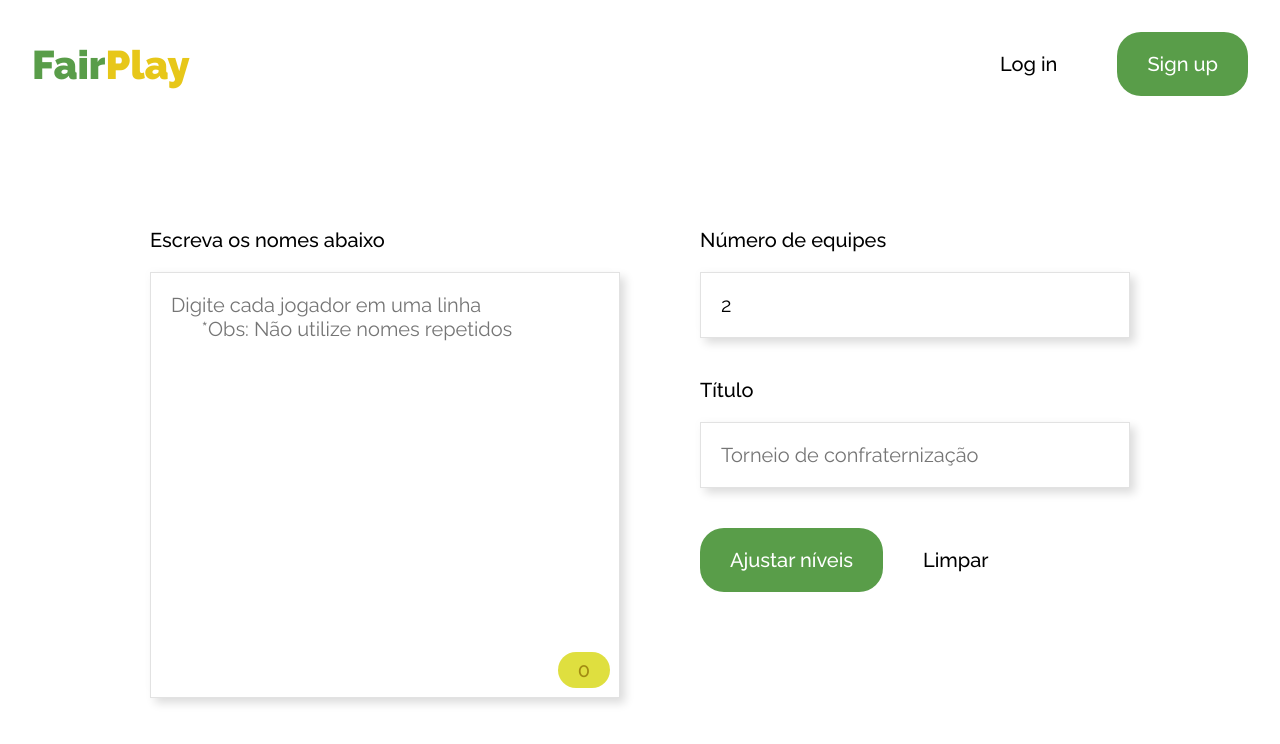
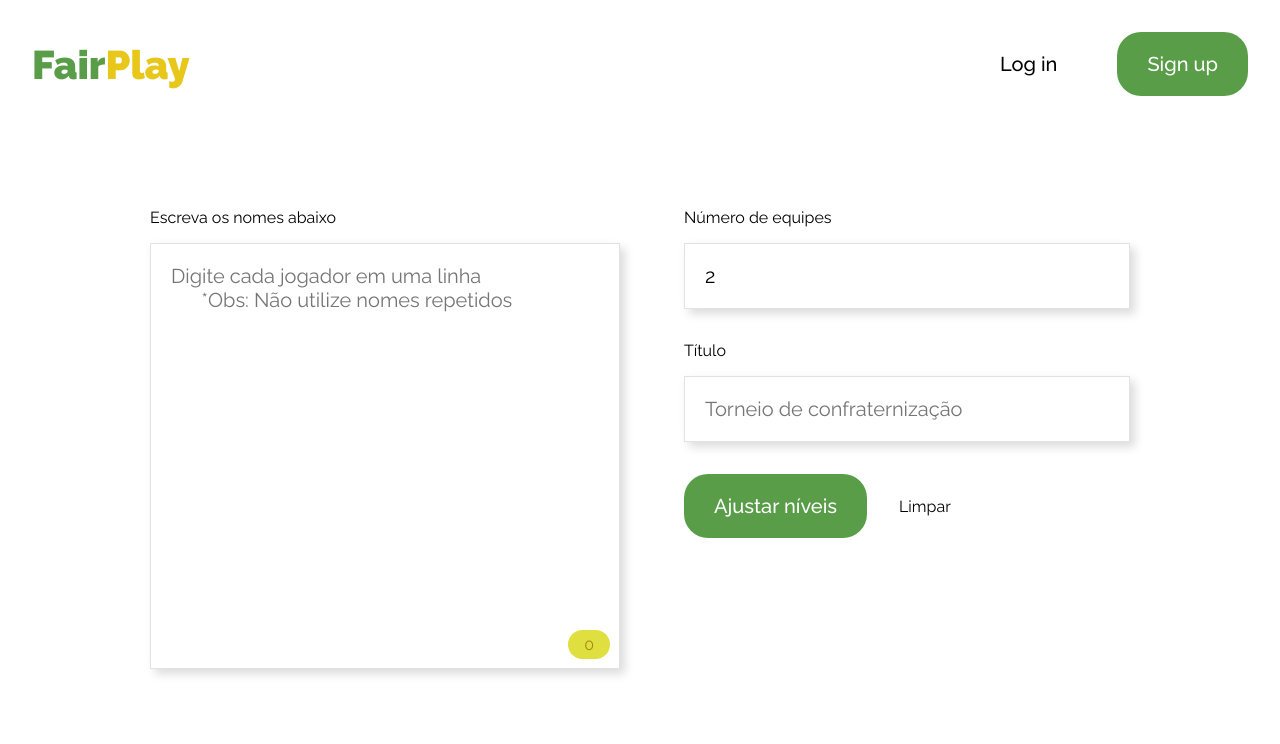
Before and after one commit to gabrielolvmd/sorteio-app, an Angular app: page /sorteio-balanceado in a window 1280 px wide. Shown: the top 744 px of the page. Built offline with nearby package versions, Linux system fonts and the light colour scheme.

Commit message:
scss changes

```diff
--- a/src/app/components/dados-partida-balanceada/dados-partida-balanceada.component.scss
+++ b/src/app/components/dados-partida-balanceada/dados-partida-balanceada.component.scss
@@ -2,24 +2,19 @@
 
 .dados_container {
   width: 100%;
-
   display: flex;
   flex-direction: column;
   align-items: center;
   justify-content: center;
   gap: 10em;
-
-  // border: 1px solid red;
   margin-top: 5em;
-  font-weight: $medium;
-  font-size: $medium-size;
+  font: $medium $medium-size;
 }
 
 .dados_container_inserirInfos {
   display: flex;
   @include containerSizes;
   gap: 4em;
-  // border: 1px solid red;
   @media screen and (max-width: 650px) {
     flex-direction: column;
   }
@@ -50,9 +45,6 @@
 
 .dados_container_info {
   width: 100%;
-}
-
-.dados_container_info {
   gap: 2em;
 }
 
@@ -61,9 +53,7 @@ input {
   border: 1px solid $border-text-area;
   outline: none;
   box-shadow: 5px 5px 9px #dcdcdc, -5px -5px 9px #fefefe;
-  font-family: $secondary-font;
-  font-weight: $regular;
-  font-size: $medium-size;
+  font: $regular $medium-size $secondary-font;
   &:focus {
     outline: 1px solid $border-text-focus;
   }
@@ -83,36 +73,26 @@ input {
 
 .limpar-btn {
   cursor: pointer;
+  transition: 0.1s;
+  &:hover {
+    font-weight: $semibold;
+  }
 }
 
 .titulo,
 .titulo_equipe {
-  font-size: $medium-size;
-  font-weight: $semibold;
-  font-family: $secondary-font;
+  font: $medium-size $semibold $secondary-font;
 }
 
 .titulo_equipe {
   padding: 0.5em;
 }
 
-.limpar-btn {
-  cursor: pointer;
-  transition: 0.1s;
-  &:hover {
-    transition: 0.1s;
-    font-weight: $semibold;
-  }
-}
-
 .errorMesage {
-  font-size: 14px;
-  font-weight: $regular;
-  color: red;
+  font: 14px $regular red;
 }
 
 .dados_container_editarJogadores {
-  // border: 1px solid red;
   @include containerSizes;
   display: flex;
   flex-direction: column;
@@ -120,9 +100,7 @@ input {
 }
 
 .dados_container_editarJogadores_content h3 {
-  font-family: $secondary-font;
-  font-weight: $semibold;
-  font-size: $medium;
+  font: $semibold $medium $secondary-font;
 }
 
 .dados_container_editarJogadores_content {
@@ -169,14 +147,12 @@ input {
   display: grid;
   grid-template-columns: repeat(2, 1fr);
   gap: 1em;
-  // border: 1px solid red;
   @media screen and (max-width: 650px) {
     grid-template-columns: repeat(1, 1fr);
   }
 }
 
 .tabela_content {
-  // border: 1px solid red;
   display: flex;
   flex-direction: column;
 }
--- a/src/app/components/dados-partida/dados-partida.component.scss
+++ b/src/app/components/dados-partida/dados-partida.component.scss
@@ -2,14 +2,11 @@
 
 .dados_container {
   width: 100%;
-
   display: flex;
   flex-direction: column;
   align-items: center;
   justify-content: center;
   gap: 6em;
-
-  // border: 1px solid red;
   margin-top: 5em;
   font-weight: $medium;
   font-size: $medium-size;
@@ -19,7 +16,6 @@
   display: flex;
   @include containerSizes;
   gap: 4em;
-  // border: 1px solid red;
   @media screen and (max-width: 650px) {
     flex-direction: column;
   }
@@ -92,7 +88,6 @@ input {
 
 .dados_container_equipesSorteadas {
   @include containerSizes;
-  // border: 1px solid red;
   display: flex;
   flex-direction: column;
   gap: 2em;
@@ -132,18 +127,17 @@ input {
 
 .dados_container_equipesSorteadas .time ul li:nth-child(4n - 3),
 .dados_container_equipesSorteadas .time ul li:nth-child(4n) {
-  background-color: $li-dark-gray; /* Cor azul para o primeiro e quarto elementos em cada grupo de quatro */
+  background-color: $li-dark-gray;
 }
 
 .dados_container_equipesSorteadas .time ul li:nth-child(4n - 2),
 .dados_container_equipesSorteadas .time ul li:nth-child(4n - 1) {
-  background-color: $li-light-gray; /* Cor vermelha para o segundo e terceiro elementos em cada grupo de quatro */
+  background-color: $li-light-gray;
 }
 
 .time {
   display: flex;
   flex-direction: column;
-  // border: 1px solid red;
   box-shadow: 5px 5px 9px #dcdcdc, -5px -5px 9px #fefefe;
   border: 1px solid $border-text-area;
   outline: none;
```
